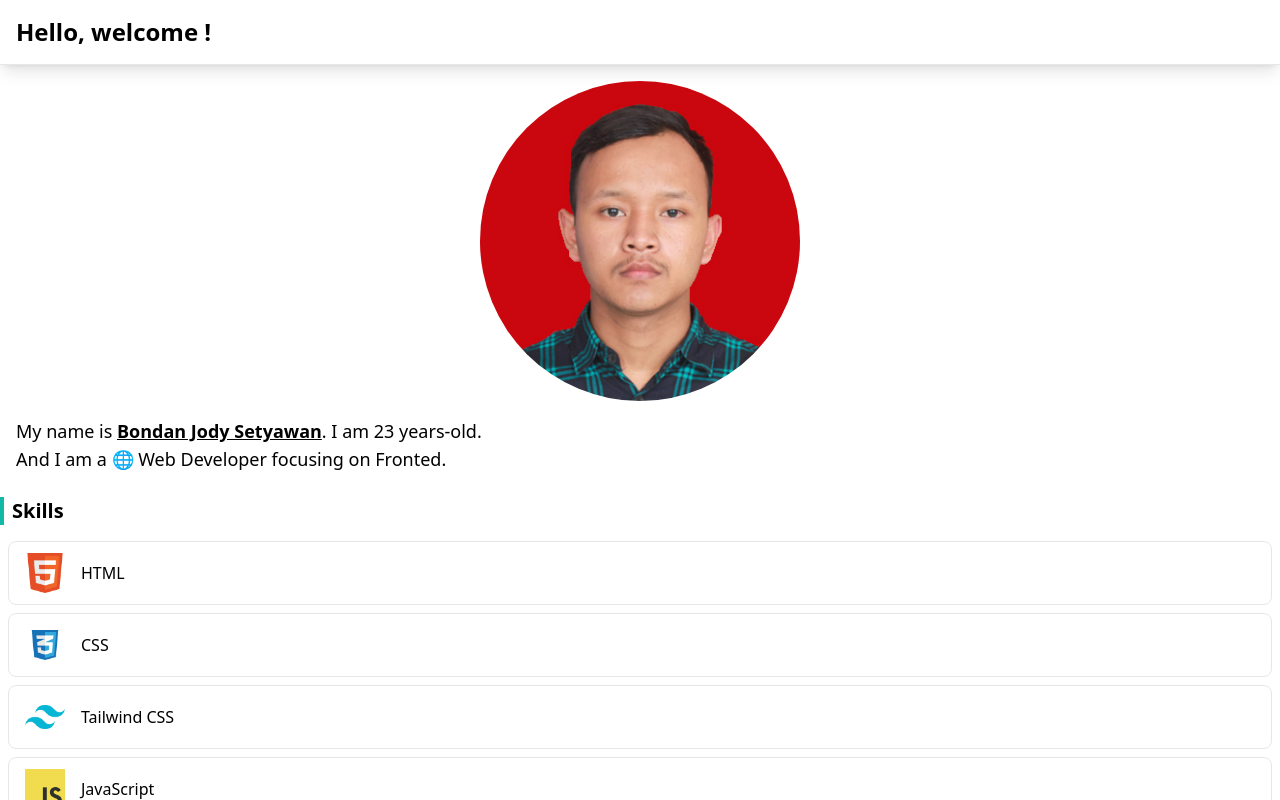
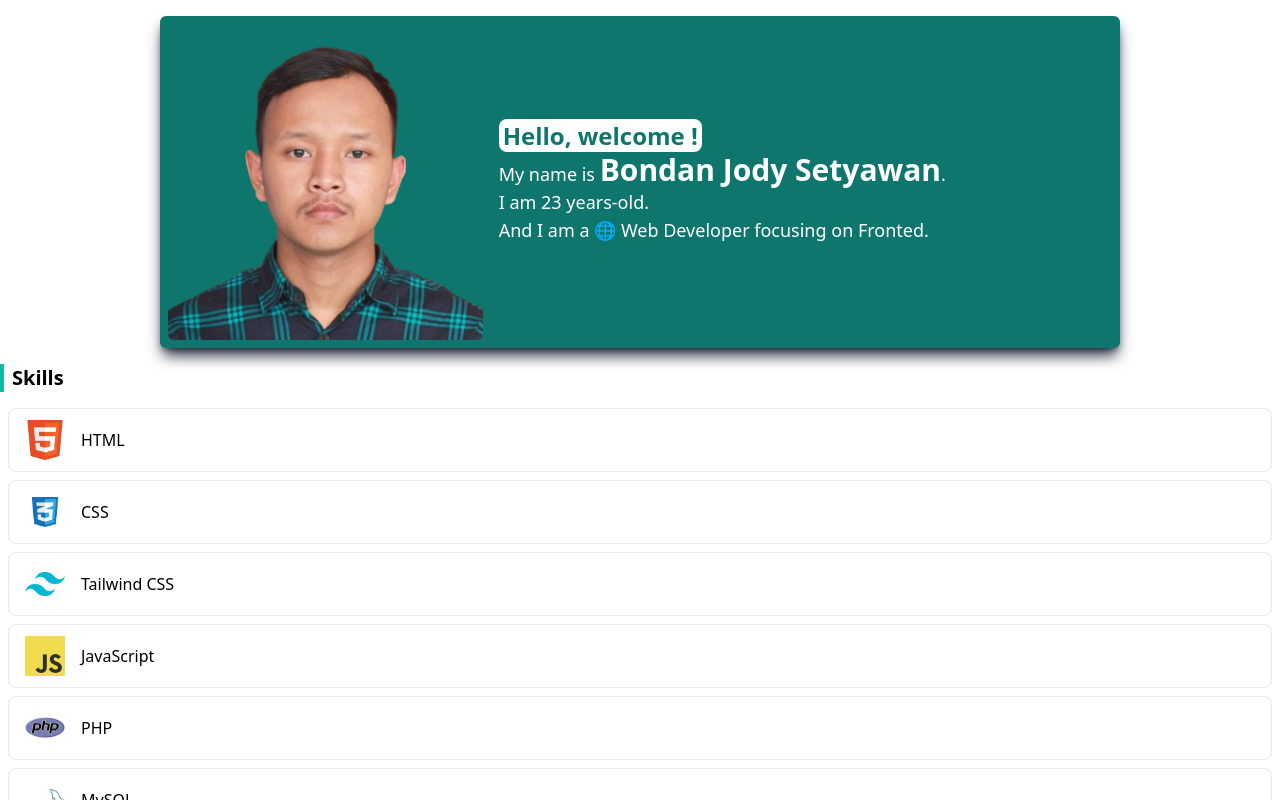
Before and after one commit to bondanjody/about-bondan-jody-react, a React (Vite) app: page / in a window 1280 px wide. Shown: the top 800 px of the page. Built offline with nearby package versions, Linux system fonts and the light colour scheme.

Commit message:
Menghapus component Header karena semuanya dibungkus di dalam Introduction.

```diff
--- a/src/App.jsx
+++ b/src/App.jsx
@@ -1,5 +1,4 @@
 import { Fragment} from 'react'
-import Header from './assets/components/Layout/Header'
 import Introduction from './assets/components/Layout/Introduction'
 import Skills from './assets/components/Layout/Skills'
 import Education from './assets/components/Layout/Education'
@@ -7,7 +6,6 @@ import Education from './assets/components/Layout/Education'
 function App() {
 
   return  <Fragment>
-            <Header />
             <Introduction />
             <Skills />
             <Education />
--- a/src/assets/components/Layout/Header.jsx
+++ /dev/null
@@ -1,7 +0,0 @@
-const Header = props => {
-    return  <div className="p-4 border-b shadow-lg">
-                <h1 className="text-2xl font-bold text-slate">Hello, welcome !</h1>
-            </div>
-}
-
-export default Header;
--- a/src/assets/components/Layout/Introduction.jsx
+++ b/src/assets/components/Layout/Introduction.jsx
@@ -1,12 +1,15 @@
-import pasFotoPic from '../../images/pas-foto.jpg';
+import pasFotoPic from '../../images/pas-foto.png';
 
 const Introduction = props => {
-    return  <div className="mt-4 w-full">
-                <div className="container mx-auto w-80 h-80 rounded-full bg-cover" style={{backgroundImage:`url(${pasFotoPic})`}}>
+    return  <div className="m-4 container w-3/4 mx-auto bg-teal-700 shadow-lg shadow-slate-800 rounded-md p-2 flex justify-center">
+                <div className='w-1/3 flex justify-center'>
+                    <img src={pasFotoPic} className='rounded-md' alt={`${pasFotoPic}.png`} />
                 </div>
                 {/* Description */}
-                <div className="p-4 text-lg">
-                    <p>My name is <span className="underline font-semibold">Bondan Jody Setyawan</span>. I am 23 years-old.</p>
+                <div className="p-4 text-lg text-white w-2/3 flex flex-col justify-center">
+                    <h1 className="text-2xl font-bold text-slate"><span className='bg-white text-teal-700 px-1 rounded-lg'>Hello, welcome !</span></h1>
+                    <p>My name is <span className="text-3xl font-semibold">Bondan Jody Setyawan</span>.</p>
+                    <p>I am 23 years-old.</p>
                     <p>And I am a 🌐 Web Developer focusing on Fronted. </p>
                 </div>
             </div>
```
Also changed, not shown: src/assets/images/pas-foto.jpg, src/assets/images/pas-foto.png (added).
